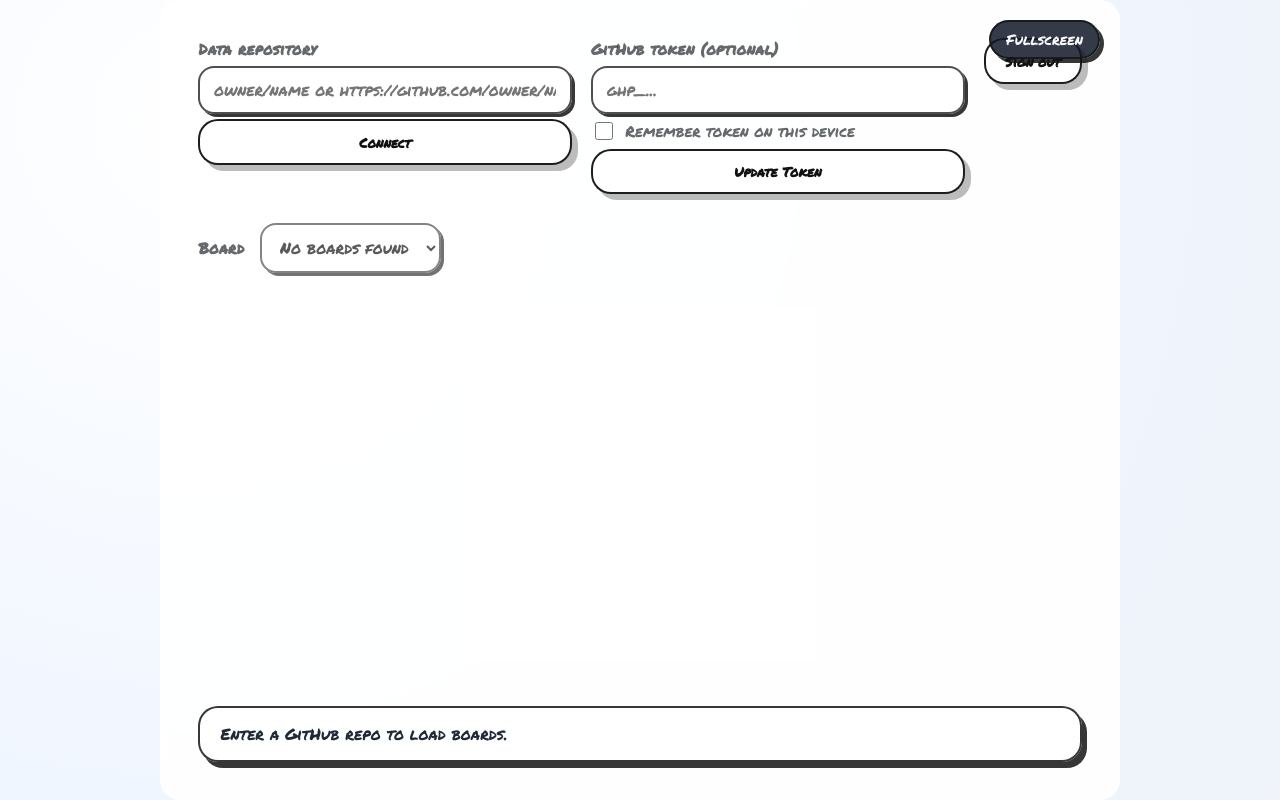
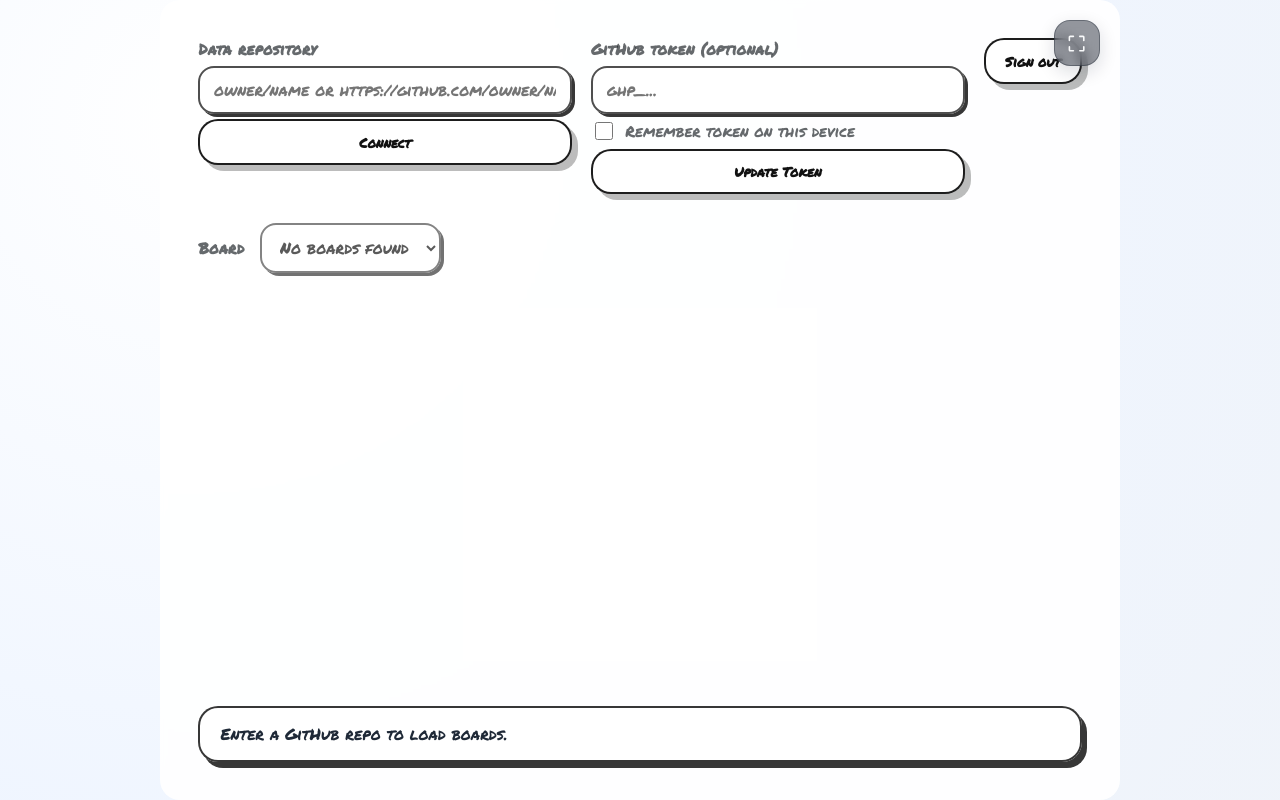
Before and after one commit to samhavos/samhavos.github.io, a website built with Vite: page index.html in a window 1280 px wide. Built offline with nearby package versions, Linux system fonts and the light colour scheme; a web font is replaced by a local one.

Commit message:
Better fullscreen button

```diff
--- a/src/app.ts
+++ b/src/app.ts
@@ -353,7 +353,22 @@ export function initializeApp(hints: QueryHints = {}): void {
   root.classList.add("app");
   root.innerHTML = `
     <button class="app__fullscreen-toggle" id="fullscreen-toggle" type="button" aria-pressed="false" aria-label="Toggle fullscreen">
-      Fullscreen
+      <span class="app__fullscreen-icon app__fullscreen-icon--enter" aria-hidden="true">
+        <svg viewBox="0 0 24 24" focusable="false">
+          <path d="M4 2C2.89543 2 2 2.89543 2 4V8C2 8.55228 2.44772 9 3 9C3.55228 9 4 8.55228 4 8V4H8C8.55228 4 9 3.55228 9 3C9 2.44772 8.55228 2 8 2H4Z" />
+          <path d="M20 2C21.1046 2 22 2.89543 22 4V8C22 8.55228 21.5523 9 21 9C20.4477 9 20 8.55228 20 8V4H16C15.4477 4 15 3.55228 15 3C15 2.44772 15.4477 2 16 2H20Z" />
+          <path d="M20 22C21.1046 22 22 21.1046 22 20V16C22 15.4477 21.5523 15 21 15C20.4477 15 20 15.4477 20 16V20H16C15.4477 20 15 20.4477 15 21C15 21.5523 15.4477 22 16 22H20Z" />
+          <path d="M2 20C2 21.1046 2.89543 22 4 22H8C8.55228 22 9 21.5523 9 21C9 20.4477 8.55228 20 8 20H4V16C4 15.4477 3.55228 15 3 15C2.44772 15 2 15.4477 2 16V20Z" />
+        </svg>
+      </span>
+      <span class="app__fullscreen-icon app__fullscreen-icon--exit" aria-hidden="true">
+        <svg viewBox="0 0 24 24" focusable="false">
+          <path d="M7 9C8.10457 9 9 8.10457 9 7V3C9 2.44772 8.55228 2 8 2C7.44772 2 7 2.44772 7 3V7H3C2.44772 7 2 7.44772 2 8C2 8.55228 2.44772 9 3 9H7Z" />
+          <path d="M17 9C15.8954 9 15 8.10457 15 7V3C15 2.44772 15.4477 2 16 2C16.5523 2 17 2.44772 17 3V7H21C21.5523 7 22 7.44772 22 8C22 8.55228 21.5523 9 21 9H17Z" />
+          <path d="M17 15C15.8954 15 15 15.8954 15 17V21C15 21.5523 15.4477 22 16 22C16.5523 22 17 21.5523 17 21V17H21C21.5523 17 22 16.5523 22 16C22 15.4477 21.5523 15 21 15H17Z" />
+          <path d="M9 17C9 15.8954 8.10457 15 7 15H3C2.44772 15 2 15.4477 2 16C2 16.5523 2.44772 17 3 17H7V21C7 21.5523 7.44772 22 8 22C8.55228 22 9 21.5523 9 21V17Z" />
+        </svg>
+      </span>
     </button>
     <header class="app__header">
       <div class="app__control-group app__control-group--repo">
@@ -1035,7 +1050,6 @@ export function initializeApp(hints: QueryHints = {}): void {
   function toggleFullscreen(nextState: boolean): void {
     state.isFullscreen = nextState;
     root.classList.toggle("app--fullscreen", state.isFullscreen);
-    elements.fullscreenToggle.textContent = state.isFullscreen ? "Exit fullscreen" : "Fullscreen";
     elements.fullscreenToggle.setAttribute("aria-pressed", state.isFullscreen ? "true" : "false");
     elements.fullscreenToggle.setAttribute(
       "aria-label",
--- a/src/styles.css
+++ b/src/styles.css
@@ -24,9 +24,10 @@
   --status-error-text: #7f1d1d;
   --status-success-bg: rgba(134, 239, 172, 0.32);
   --status-success-text: #166534;
-  --fullscreen-toggle-bg: rgba(17, 24, 39, 0.85);
-  --fullscreen-toggle-hover: rgba(17, 24, 39, 0.95);
+  --fullscreen-toggle-bg: rgba(17, 24, 39, 0.45);
+  --fullscreen-toggle-hover: rgba(17, 24, 39, 0.6);
   --fullscreen-toggle-text: #f9fafb;
+  --fullscreen-toggle-border: rgba(17, 24, 39, 0.35);
   --board-fill: #ffffff;
   --board-marker: #111111;
   --board-marker-soft: rgba(17, 17, 17, 0.55);
@@ -88,9 +89,10 @@ select {
   --status-error-text: #fecaca;
   --status-success-bg: rgba(96, 165, 250, 0.32);
   --status-success-text: #bfdbfe;
-  --fullscreen-toggle-bg: rgba(148, 163, 184, 0.85);
-  --fullscreen-toggle-hover: rgba(203, 213, 225, 0.9);
+  --fullscreen-toggle-bg: rgba(148, 163, 184, 0.4);
+  --fullscreen-toggle-hover: rgba(203, 213, 225, 0.6);
   --fullscreen-toggle-text: #0f172a;
+  --fullscreen-toggle-border: rgba(203, 213, 225, 0.45);
   --board-fill: rgba(15, 23, 42, 0.95);
   --board-marker: #e2e8f0;
   --board-marker-soft: rgba(226, 232, 240, 0.35);
@@ -125,22 +127,55 @@ select {
   position: fixed;
   top: 1.25rem;
   right: 1.25rem;
-  padding: 0.45rem 0.95rem;
-  border: 2px solid var(--panel-border);
-  border-radius: 999px;
+  width: clamp(2.4rem, 5vw, 2.9rem);
+  aspect-ratio: 1 / 1;
+  padding: 0;
+  display: grid;
+  place-items: center;
+  border: 1.5px solid var(--fullscreen-toggle-border);
+  border-radius: 16px;
   background-color: var(--fullscreen-toggle-bg);
   color: var(--fullscreen-toggle-text);
-  font-size: 0.9rem;
   cursor: pointer;
   z-index: 1000;
-  box-shadow: 4px 4px 0 var(--panel-border);
-  transition: transform 0.2s ease, background-color 0.2s ease;
+  box-shadow: 0 6px 18px rgba(15, 23, 42, 0.14);
+  backdrop-filter: blur(6px);
+  transition: transform 0.2s ease, background-color 0.2s ease, box-shadow 0.2s ease;
+}
+
+.app__fullscreen-icon {
+  display: block;
+  width: 1.2rem;
+  height: 1.2rem;
+}
+
+.app__fullscreen-icon svg {
+  width: 100%;
+  height: 100%;
+  display: block;
+}
+
+.app__fullscreen-icon path {
+  fill: currentColor;
+}
+
+.app__fullscreen-icon--exit {
+  display: none;
+}
+
+.app__fullscreen-toggle[aria-pressed="true"] .app__fullscreen-icon--enter {
+  display: none;
+}
+
+.app__fullscreen-toggle[aria-pressed="true"] .app__fullscreen-icon--exit {
+  display: block;
 }
 
 .app__fullscreen-toggle:hover,
 .app__fullscreen-toggle:focus-visible {
   background-color: var(--fullscreen-toggle-hover);
-  transform: translate(-1px, -1px);
+  transform: translate(-2px, -2px) scale(1.02);
+  box-shadow: 0 10px 26px rgba(15, 23, 42, 0.18);
   outline: none;
 }
 
```
